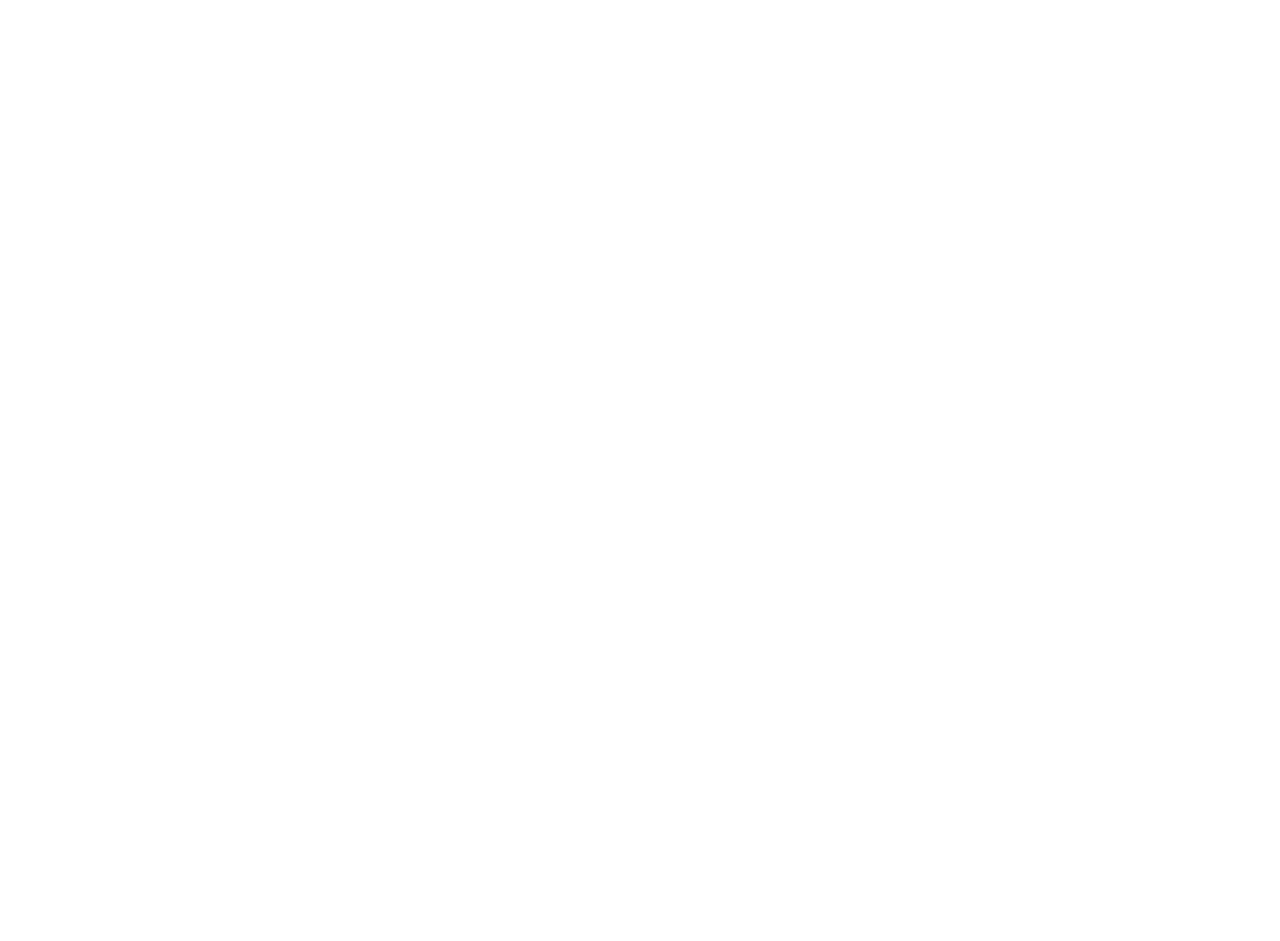
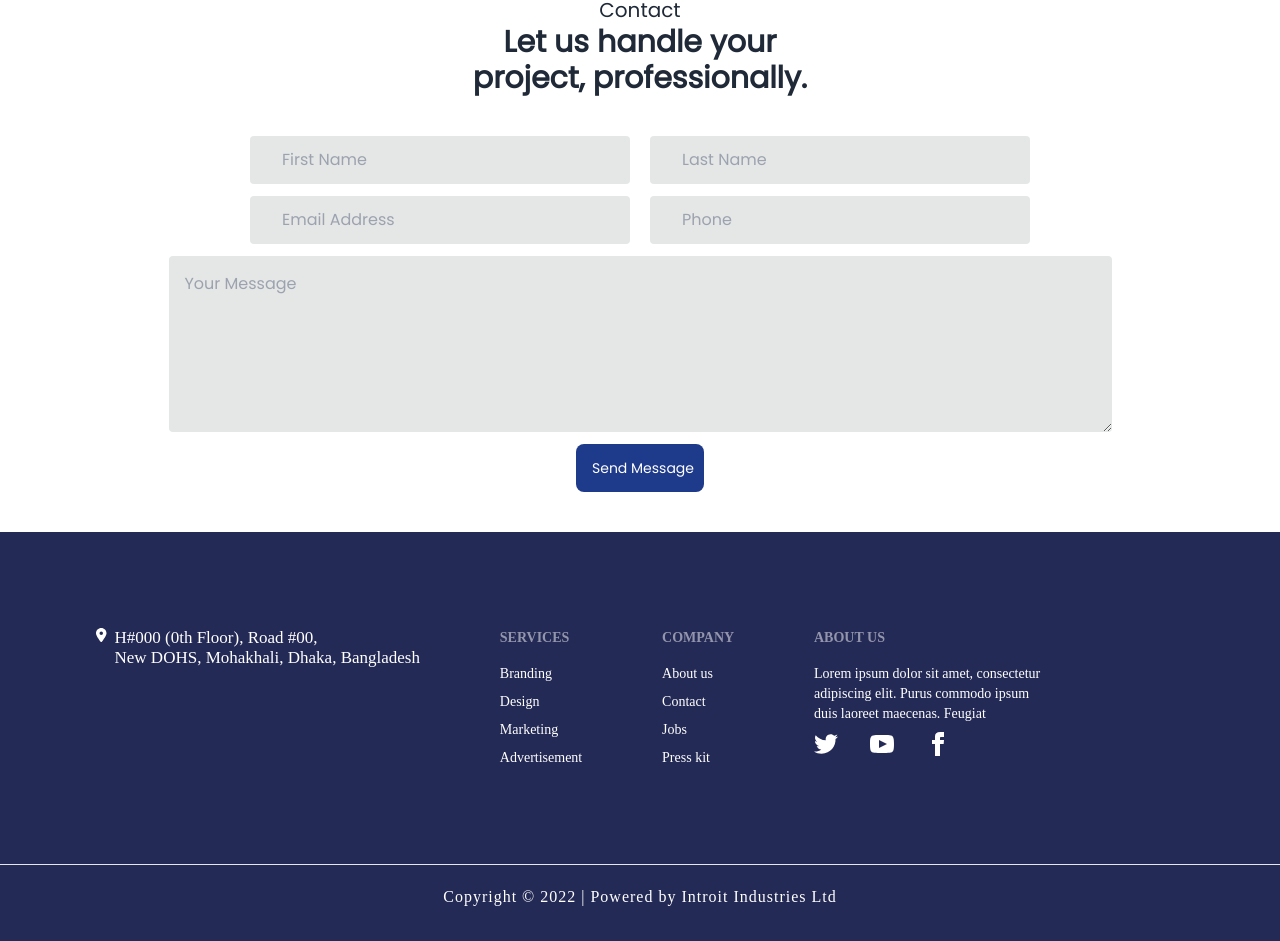
Before and after one commit to ashrafurrahman22/luxury-living-client, a React (Create React App) app: page / in a window 1280 px wide. Shown: the part 420-1361 px from the top of the page. Before the commit the page ends 800 px from the top, so only its background shows below. Built offline with nearby package versions, Linux system fonts and the light colour scheme.

Commit message:
contact-updated

```diff
--- a/package.json
+++ b/package.json
@@ -3,12 +3,16 @@
   "version": "0.1.0",
   "private": true,
   "dependencies": {
+    "@fortawesome/fontawesome-svg-core": "^6.2.0",
+    "@fortawesome/free-solid-svg-icons": "^6.2.0",
+    "@fortawesome/react-fontawesome": "^0.2.0",
     "@testing-library/jest-dom": "^5.16.5",
     "@testing-library/react": "^13.4.0",
     "@testing-library/user-event": "^13.5.0",
     "daisyui": "^2.37.0",
     "react": "^18.2.0",
     "react-dom": "^18.2.0",
+    "react-hook-form": "^7.39.1",
     "react-router-dom": "^6.4.2",
     "react-scripts": "5.0.1",
     "web-vitals": "^2.1.4"
--- a/src/App.js
+++ b/src/App.js
@@ -1,6 +1,7 @@
 import React from 'react';
 import { Route, Routes } from 'react-router-dom';
 import Home from './Pages/Home/Home';
+import Footer from './Pages/Shared/Footer';
 import Navbar from './Pages/Shared/Navbar';
 
 const App = () => {
@@ -16,6 +17,8 @@
         <Route path='/' element={<Home/>}></Route>
       </Routes>
 
+      <Footer/>
+
     </div>
   );
 };
--- a/src/Pages/Home/Banner.js
+++ b/src/Pages/Home/Banner.js
@@ -2,7 +2,7 @@
 
 const Banner = () => {
   return (
-    <div className="flex justify-center pt-10 items-center flex-row-reverse gap-10">
+    <div className="bg-base-300 flex justify-center pt-10 items-center flex-row-reverse gap-10">
       <div>
         <img className="w-2/3 mx-auto mb-[-50px]"
           src="https://i.ibb.co/GRG5CJ0/pierre-chatel-innocenti-Al-Sl-E8-IAj-Zo-unsplash-1.png"
--- /dev/null
+++ b/src/Pages/Home/ContactForm.js
@@ -0,0 +1,42 @@
+import React from "react";
+import { useForm } from "react-hook-form";
+
+const ContactForm = () => {
+    const { register, handleSubmit, watch, formState: { errors } } = useForm();
+    const onSubmit = data => console.log(data);
+
+  // console.log(watch("example"));
+
+  return (
+    <div className="mt-20 text-center">
+      <p className="text-xl">Contact</p>
+      <h1 className="text-3xl font-semibold">
+        Let us handle your <br />
+        project, professionally.
+      </h1>
+
+      <div className="py-10">
+        <form onSubmit={handleSubmit(onSubmit)} className="flex justify-center flex-col items-center">
+
+          <div className="flex gap-5">
+          <input className="bg-base-300 px-8 py-3 rounded" placeholder="First Name" {...register("firstName")} />
+          <input placeholder="Last Name" className="bg-base-300 px-8 py-3 rounded" {...register("lastName", { required: true })} />
+          </div>
+          <div className="flex gap-5 py-3">
+          <input type='email' className="bg-base-300 px-8 py-3 rounded" placeholder="Email Address" {...register("email")} />
+          <input placeholder="Phone" className="bg-base-300 px-8 py-3 rounded" {...register("phone", { required: true })} />
+          </div>
+
+          <textarea placeholder="Your Message" className="bg-base-300 p-4 mb-3 rounded" name="message" id="" cols="64" rows="6" {...register("message", { required: true })}></textarea>
+
+
+          {errors.email && <span>This field is required</span>}
+
+          <input type="submit" value="Send Message" className="btn bg-blue-900 w-32 border-none normal-case font-light" />
+        </form>
+      </div>
+    </div>
+  );
+};
+
+export default ContactForm;
--- a/src/Pages/Home/Home.js
+++ b/src/Pages/Home/Home.js
@@ -1,10 +1,12 @@
 import React from 'react';
 import Banner from './Banner';
+import ContactForm from './ContactForm';
 
 const Home = () => {
     return (
-        <div className='bg-base-300 px-14'>
+        <div>
             <Banner/>
+            <ContactForm/>
         </div>
     );
 };
--- /dev/null
+++ b/src/Pages/Shared/Footer.js
@@ -0,0 +1,57 @@
+import { faLocation, faLocationDot } from '@fortawesome/free-solid-svg-icons';
+import { FontAwesomeIcon } from '@fortawesome/react-fontawesome';
+import React from 'react';
+
+const Footer = () => {
+    return (
+        <div style={{backgroundColor:"#242A56", fontFamily:"aleo"}}>
+
+<footer  class="footer p-24 text-white ">
+  <div className='flex'>
+    {/* <img className='w-52' src={introLogo} alt="" /> */}
+    <FontAwesomeIcon icon={faLocationDot}/>
+    <p style={{fontSize:"17px"}}>H#000 (0th Floor), Road #00, <br />
+New DOHS, Mohakhali, Dhaka, Bangladesh
+</p>
+
+  </div>
+  <div>
+    <span class="footer-title">Services</span>
+    <a class="link link-hover">Branding</a>
+    <a class="link link-hover">Design</a>
+    <a class="link link-hover">Marketing</a>
+    <a class="link link-hover">Advertisement</a>
+  </div>
+  <div>
+    <span class="footer-title">Company</span>
+    <a class="link link-hover">About us</a>
+    <a class="link link-hover">Contact</a>
+    <a class="link link-hover">Jobs</a>
+    <a class="link link-hover">Press kit</a>
+  </div>
+  <div>
+    <span class="footer-title">About Us</span>
+    <p>Lorem ipsum dolor sit amet, consectetur <br />
+adipiscing elit. Purus commodo ipsum <br />
+duis laoreet maecenas. Feugiat </p>
+<div class="grid grid-flow-col gap-8">
+      <a><svg xmlns="http://www.w3.org/2000/svg" width="24" height="24" viewBox="0 0 24 24" class="fill-current"><path d="M24 4.557c-.883.392-1.832.656-2.828.775 1.017-.609 1.798-1.574 2.165-2.724-.951.564-2.005.974-3.127 1.195-.897-.957-2.178-1.555-3.594-1.555-3.179 0-5.515 2.966-4.797 6.045-4.091-.205-7.719-2.165-10.148-5.144-1.29 2.213-.669 5.108 1.523 6.574-.806-.026-1.566-.247-2.229-.616-.054 2.281 1.581 4.415 3.949 4.89-.693.188-1.452.232-2.224.084.626 1.956 2.444 3.379 4.6 3.419-2.07 1.623-4.678 2.348-7.29 2.04 2.179 1.397 4.768 2.212 7.548 2.212 9.142 0 14.307-7.721 13.995-14.646.962-.695 1.797-1.562 2.457-2.549z"></path></svg></a>
+      <a><svg xmlns="http://www.w3.org/2000/svg" width="24" height="24" viewBox="0 0 24 24" class="fill-current"><path d="M19.615 3.184c-3.604-.246-11.631-.245-15.23 0-3.897.266-4.356 2.62-4.385 8.816.029 6.185.484 8.549 4.385 8.816 3.6.245 11.626.246 15.23 0 3.897-.266 4.356-2.62 4.385-8.816-.029-6.185-.484-8.549-4.385-8.816zm-10.615 12.816v-8l8 3.993-8 4.007z"></path></svg></a>
+      <a><svg xmlns="http://www.w3.org/2000/svg" width="24" height="24" viewBox="0 0 24 24" class="fill-current"><path d="M9 8h-3v4h3v12h5v-12h3.642l.358-4h-4v-1.667c0-.955.192-1.333 1.115-1.333h2.885v-5h-3.808c-3.596 0-5.192 1.583-5.192 4.615v3.385z"></path></svg></a>
+    </div>
+  </div>
+
+        <hr />
+
+</footer>
+
+        <hr className='mb-5' />
+    <div className='text-white max-w-7xl text-center pb-8'>
+    <p style={{letterSpacing:"1px"}} >Copyright © 2022 | Powered by Introit Industries Ltd</p>
+     </div>
+
+       </div>
+    );
+};
+
+export default Footer;
```
Also changed, not shown: 1 other file (tests, documents, lock files or other folders).
